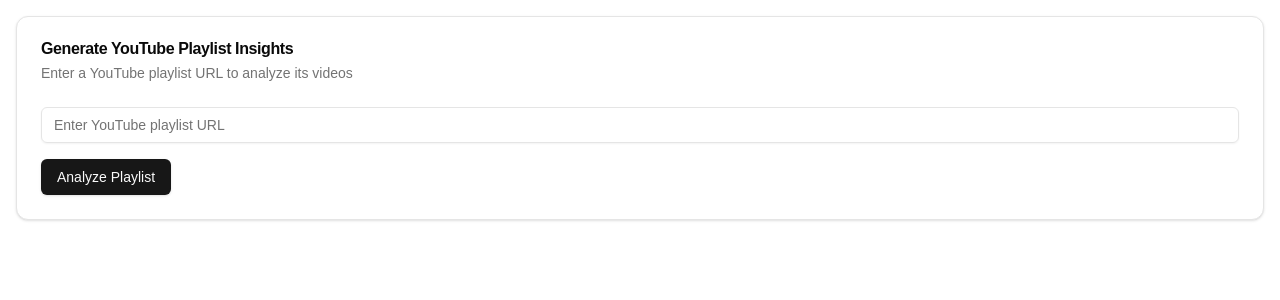
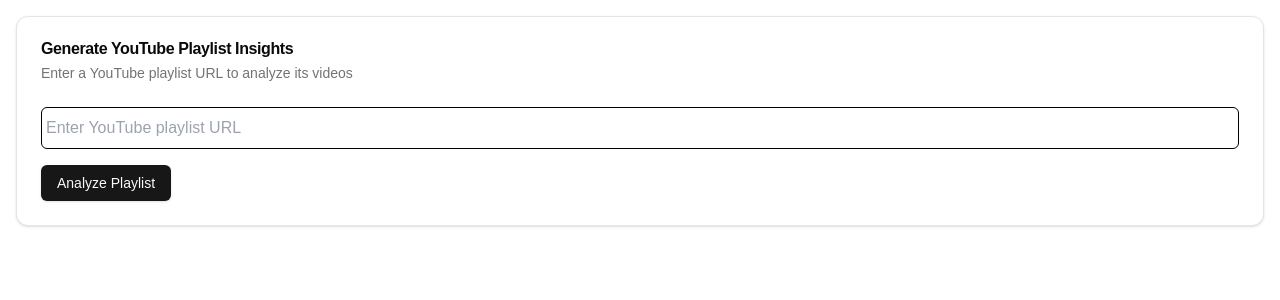
Before and after one commit to GenMech/TubeTracker, a Next.js app: page / in a window 1280 px wide. Shown: the top 300 px of the page. Built offline with nearby package versions, Linux system fonts and the light colour scheme.

Commit message:
fix: prod error due to eslint

```diff
--- a/app/page.tsx
+++ b/app/page.tsx
@@ -2,7 +2,6 @@
 
 import { useState } from "react";
 import { Button } from "@/components/ui/button";
-import { Input } from "@/components/ui/input";
 import {
   Card,
   CardContent,
@@ -42,7 +41,7 @@
 const VIDEOS_PER_PAGE = 9;
 
 export default function Home() {
-  const [playlistUrl, setPlaylistUrl] = useState("");
+  const [playlistUrl, setPlaylistUrl] = useState<string>("");
   const [videoData, setVideoData] = useState<VideoData[]>([]);
   const [graphData, setGraphData] = useState<GraphData[]>([]);
   const [isLoading, setIsLoading] = useState(false);
@@ -104,11 +103,12 @@
         </CardHeader>
         <CardContent>
           <form onSubmit={handleSubmit} className="space-y-4">
-            <Input
+            <input
               type="url"
               placeholder="Enter YouTube playlist URL"
               value={playlistUrl}
               onChange={(e) => setPlaylistUrl(e.target.value)}
+              className="outline-none bg-white border border-black py-2 px-1 rounded-md w-full placeholder:text-base placeholder:text-fontlight placeholder:font-normal"
               required
             />
             <Button type="submit" disabled={isLoading}>
--- a/components/ui/input.tsx
+++ /dev/null
@@ -1,25 +0,0 @@
-import * as React from "react"
-
-import { cn } from "@/lib/utils"
-
-export interface InputProps
-  extends React.InputHTMLAttributes<HTMLInputElement> {}
-
-const Input = React.forwardRef<HTMLInputElement, InputProps>(
-  ({ className, type, ...props }, ref) => {
-    return (
-      <input
-        type={type}
-        className={cn(
-          "flex h-9 w-full rounded-md border border-input bg-transparent px-3 py-1 text-sm shadow-sm transition-colors file:border-0 file:bg-transparent file:text-sm file:font-medium file:text-foreground placeholder:text-muted-foreground focus-visible:outline-none focus-visible:ring-1 focus-visible:ring-ring disabled:cursor-not-allowed disabled:opacity-50",
-          className
-        )}
-        ref={ref}
-        {...props}
-      />
-    )
-  }
-)
-Input.displayName = "Input"
-
-export { Input }
```
